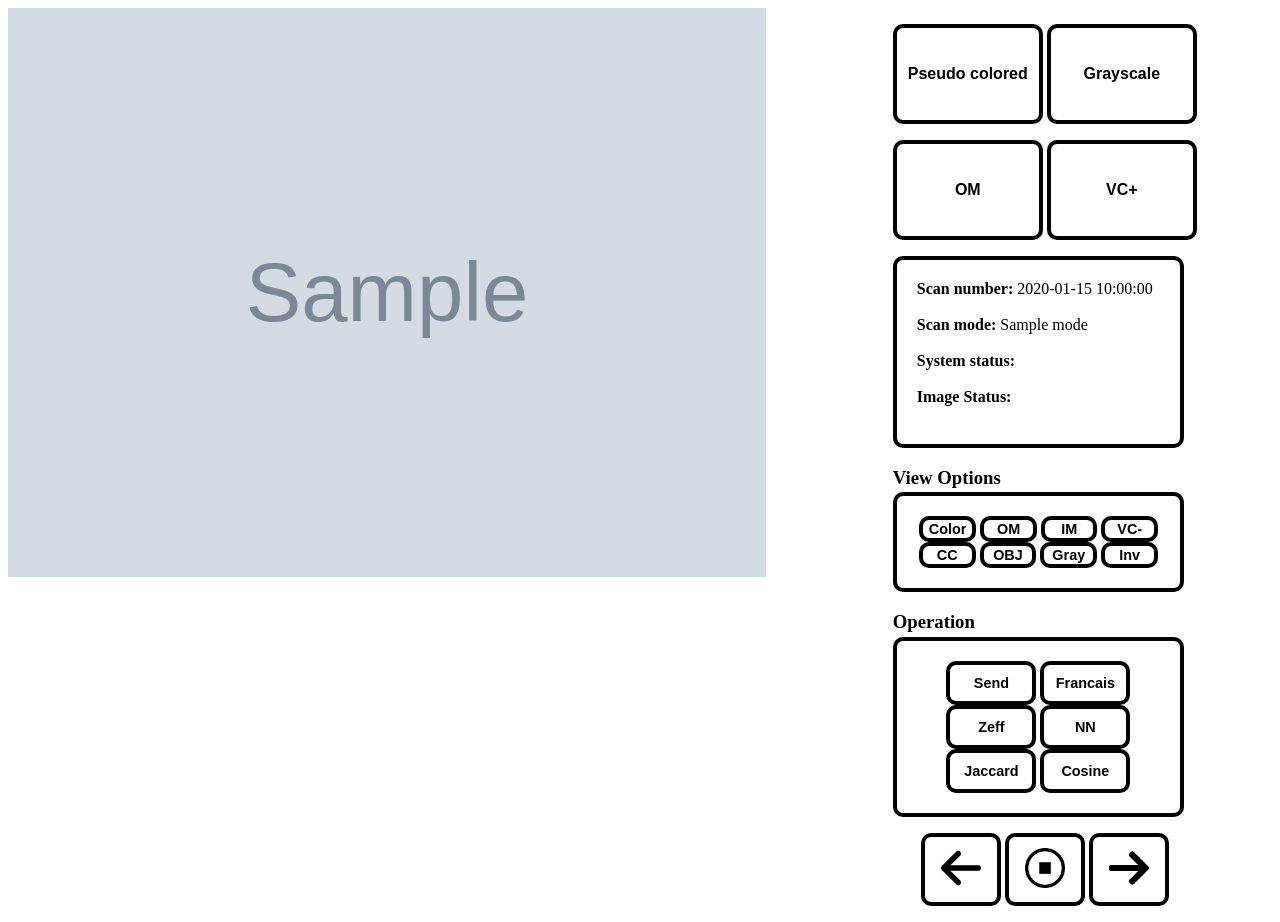
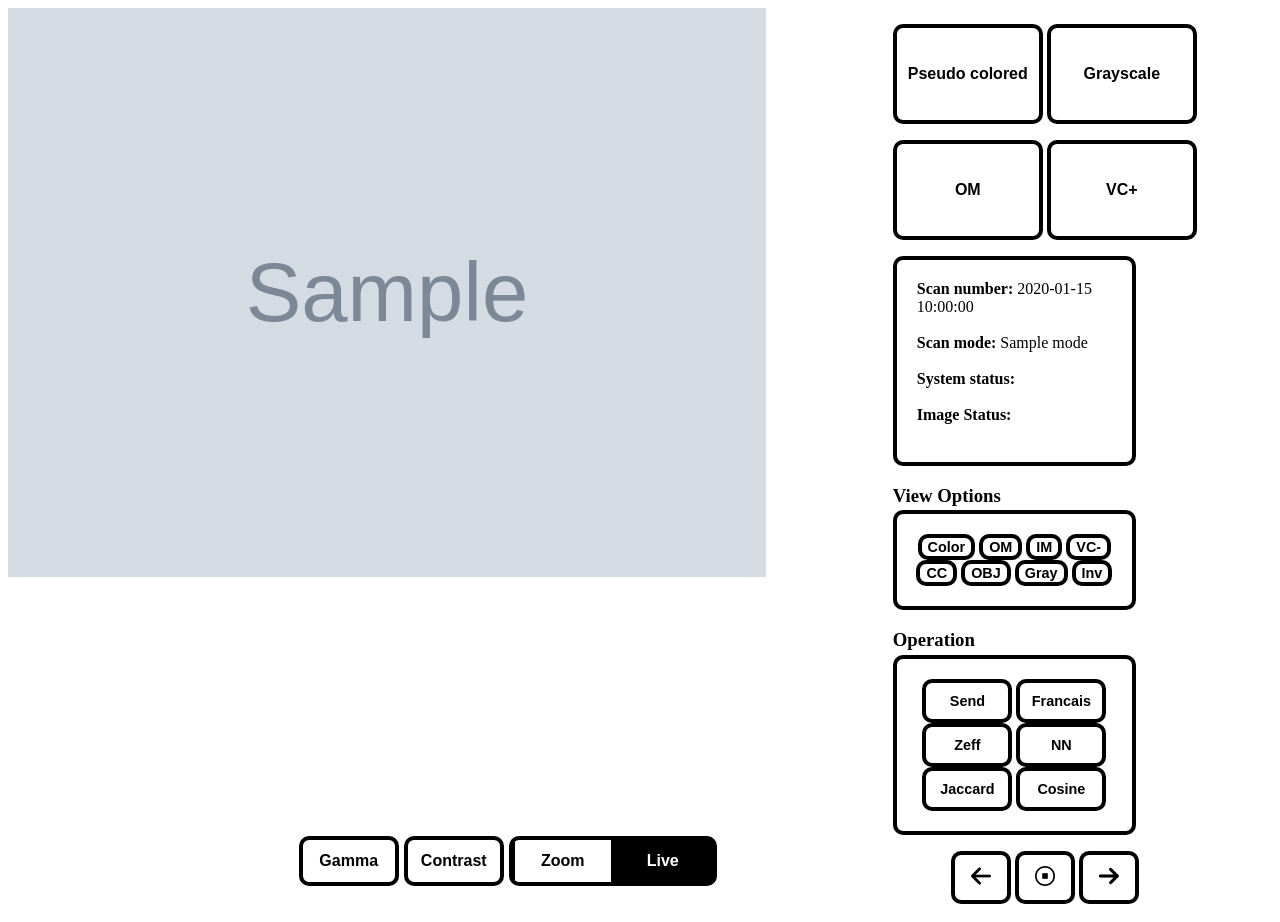
Before and after one commit to frankhart2018/BRNS-WEB-PYTHON, a Flask app: template templates/index-new.html in a window 1280 px wide. Run offline with Flask 2, Linux system fonts and the light colour scheme; the template is opened without the code that fills it: most values are stand-ins (such as "Sample title", 1, 10 or a date in 2020); grey boxes marked "Sample" are stand-in pictures; parts of the project's set-up code (start-up, migrations or seed data) failed here and were passed over; some libraries are stand-ins or nearby versions.

Commit message:
Add zoom/live toggle

```diff
--- a/app.py
+++ b/app.py
@@ -40,6 +40,8 @@
     "metal": np.load("jaccard-vectors/metal.npy"),
 }
 
+gamma = 0.1
+
 @app.route('/', methods=['GET', 'POST'])
 def index():
 
@@ -68,6 +70,9 @@
             conn.close()
 
             updated_count = update_scan_count()
+
+            global gamma
+            gamma = 0.1
 
             return render_template('index-new.html', upload=False, img=im_filename, mode=mode, updated_count=updated_count)
         else:
@@ -349,6 +354,17 @@
         savePath = gamma_correction(gamma, filename)
         return jsonify({"img": savePath, "gamma": gamma})
 
+@app.route('/gamma-update', methods=['GET', 'POST'])
+def gamma():
+
+    if request.method == "POST":
+        global filename_global
+        global gamma
+        filename = "static/colorized/" + os.path.basename(filename_global).split(".")[0] + ".png"
+        gamma = gamma + 1
+        savePath = gamma_correction(gamma, filename)
+        return jsonify({"img": savePath, "gamma": gamma})
+
 @app.route('/ve', methods=['GET', 'POST'])
 def ve():
 
--- a/templates/index-new.html
+++ b/templates/index-new.html
@@ -110,7 +110,134 @@
               font-size: 100%;
             }
 
+            .bottom-button {
+              width: 100px;
+              height: 50px;
+              word-wrap: break-word;
+              border: 4px solid black;
+              border-radius: 10px;
+              background: none;
+              font-weight: bold;
+              font-size: 100%;
+              float: left;
+              margin-right: 5px;
+            }
+
+            .bottom-button:hover {
+              background: black;
+              color: white;
+            }
+
+            .toggle-button {
+              background: none;
+              font-weight: bold;
+              border: none;
+              width: 100px;
+              height: 42px;
+              font-size: 100%;
+              border-right: 2px solid black;
+              border-left: 2px solid black;
+              float: left;
+              border-collapse: collapse;
+            }
+
+            .selected-toggle {
+              background: black;
+              color: white;
+              font-weight: bold;
+              border: none;
+              width: 100px;
+              height: 42px;
+              font-size: 100%;
+              border-right: 2px solid black;
+              border-left: 2px solid black;
+              float: left;
+              border-collapse: collapse;
+            }
+
+            #toggle {
+              border: 4px solid black;
+              border-radius: 10px;
+              margin-right: 5px;
+              display: inline-block;
+            }
+
+            * {box-sizing: border-box;}
+
+            .img-magnifier-container {
+              position:relative;
+            }
+
+            .img-magnifier-glass {
+              position: absolute;
+              border: 3px solid #000;
+              border-radius: 50%;
+              cursor: none;
+              /*Set the size of the magnifier glass:*/
+              width: 100px;
+              height: 100px;
+            }
+
         </style>
+
+        <script>
+        function magnify(imgID, zoom) {
+          var img, glass, w, h, bw;
+          img = document.getElementById(imgID);
+          /*create magnifier glass:*/
+          glass = document.createElement("DIV");
+          glass.setAttribute("class", "img-magnifier-glass");
+          /*insert magnifier glass:*/
+          img.parentElement.insertBefore(glass, img);
+          /*set background properties for the magnifier glass:*/
+          glass.style.backgroundImage = "url('" + img.src + "')";
+          glass.style.backgroundRepeat = "no-repeat";
+          glass.style.backgroundSize = (img.width * zoom) + "px " + (img.height * zoom) + "px";
+          bw = 3;
+          w = glass.offsetWidth / 2;
+          h = glass.offsetHeight / 2;
+          /*execute a function when someone moves the magnifier glass over the image:*/
+          glass.addEventListener("mousemove", moveMagnifier);
+          img.addEventListener("mousemove", moveMagnifier);
+          /*and also for touch screens:*/
+          glass.addEventListener("touchmove", moveMagnifier);
+          img.addEventListener("touchmove", moveMagnifier);
+          function moveMagnifier(e) {
+            var pos, x, y;
+            /*prevent any other actions that may occur when moving over the image*/
+            e.preventDefault();
+            /*get the cursor's x and y positions:*/
+            pos = getCursorPos(e);
+            x = pos.x;
+            y = pos.y;
+            /*prevent the magnifier glass from being positioned outside the image:*/
+            if (x > img.width - (w / zoom)) {x = img.width - (w / zoom);}
+            if (x < w / zoom) {x = w / zoom;}
+            if (y > img.height - (h / zoom)) {y = img.height - (h / zoom);}
+            if (y < h / zoom) {y = h / zoom;}
+            /*set the position of the magnifier glass:*/
+            glass.style.left = (x - w) + "px";
+            glass.style.top = (y - h) + "px";
+            /*display what the magnifier glass "sees":*/
+            glass.style.backgroundPosition = "-" + ((x * zoom) - w + bw) + "px -" + ((y * zoom) - h + bw) + "px";
+          }
+          function getCursorPos(e) {
+            var a, x = 0, y = 0;
+            e = e || window.event;
+            /*get the x and y positions of the image:*/
+            a = img.getBoundingClientRect();
+            /*calculate the cursor's x and y coordinates, relative to the image:*/
+            x = e.pageX - a.left;
+            y = e.pageY - a.top;
+            /*consider any page scrolling:*/
+            x = x - window.pageXOffset;
+            y = y - window.pageYOffset;
+            return {x : x, y : y};
+          }
+
+          return glass;
+        }
+        </script>
     </head>
 
     <body>
@@ -123,7 +250,7 @@
         <audio id="warning" src="static/alarm/warning.mp3"></audio>
 
         <div class="after-content" id="container">
-          <img src="{{img}}" id="img" style="width: 60%; height; 100%; float: left;">
+          <img src="{{img}}" id="img" style="width: 60%; height; 70%; float: left;">
           <form method="post" style="float: left; margin-left: 10%;">
             <div>
               <p>
@@ -194,6 +321,17 @@
               </p>
             </div>
           </form>
+        </div>
+
+        <div style="float: left; margin-top: -100px; margin-left: 23%;">
+          <p>
+            <div id="toggle">
+              <button type="button" id="zoom" class='toggle-button'>Zoom</button>
+              <button type="button" id="live" class='toggle-button'>Live</button>
+            </div>
+            <button type="button" id="gamma" class='bottom-button'>Gamma</button>
+            <button type="button" id="contrast" class='bottom-button'>Contrast</button>
+          </p>
         </div>
       {% endif %}
 
@@ -267,6 +405,33 @@
               mode_request(mode_name);
             }
 
+            var imagesize = $('#img').width();
+            var x1 = 0, x2 = 0, y1 = 0, y2 = 0, height=0, width=0;
+
+            $("#img").imgAreaSelect({
+              handles: true,
+              onSelectEnd: function(img, selection) {
+                height = img.height;
+                width = img.width;
+                x1 = selection.x1;
+                x2 = selection.x2;
+                y1 = selection.y1;
+                y2 = selection.y2;
+              }
+            });
+
+            var $ias = $('#img').imgAreaSelect({
+                instance: true
+            });
+
+            var zoomed = false;
+
+            $("#live").removeClass("toggle-button");
+            $("#live").addClass("selected-toggle");
+
+            glass = magnify("img", 3);
+            glass.removeAttribute("class");
+
             /*
               LOGIC
             */
@@ -297,25 +462,6 @@
             $(".option-button").click(function() {
               var option_name = $(this).attr("id");
               mode_request(option_name, show_please_wait=true);
-            });
-
-            var imagesize = $('#img').width();
-            var x1 = 0, x2 = 0, y1 = 0, y2 = 0, height=0, width=0;
-
-            $("#img").imgAreaSelect({
-              handles: true,
-              onSelectEnd: function(img, selection) {
-                height = img.height;
-                width = img.width;
-                x1 = selection.x1;
-                x2 = selection.x2;
-                y1 = selection.y1;
-                y2 = selection.y2;
-              }
-            });
-
-            var $ias = $('#img').imgAreaSelect({
-                instance: true
             });
 
             $("#zeff-operation").click(function() {
@@ -486,6 +632,30 @@
                 })
               }
             });
+
+            $("#zoom").click(function() {
+              glass = magnify("img", 3);
+
+              $("#live").removeClass("selected-toggle");
+              $("#live").addClass("toggle-button");
+
+              $("#zoom").removeClass("toggle-button");
+              $("#zoom").addClass("selected-toggle");
+
+              zoomed = true;
+            });
+
+            $("#live").click(function() {
+              glass.removeAttribute("class");
+
+              $("#live").removeClass("toggle-button");
+              $("#live").addClass("selected-toggle");
+
+              $("#zoom").removeClass("selected-toggle");
+              $("#zoom").addClass("toggle-button");
+
+              zoomed = false;
+            });
         });
       </script>
     </body>
```
